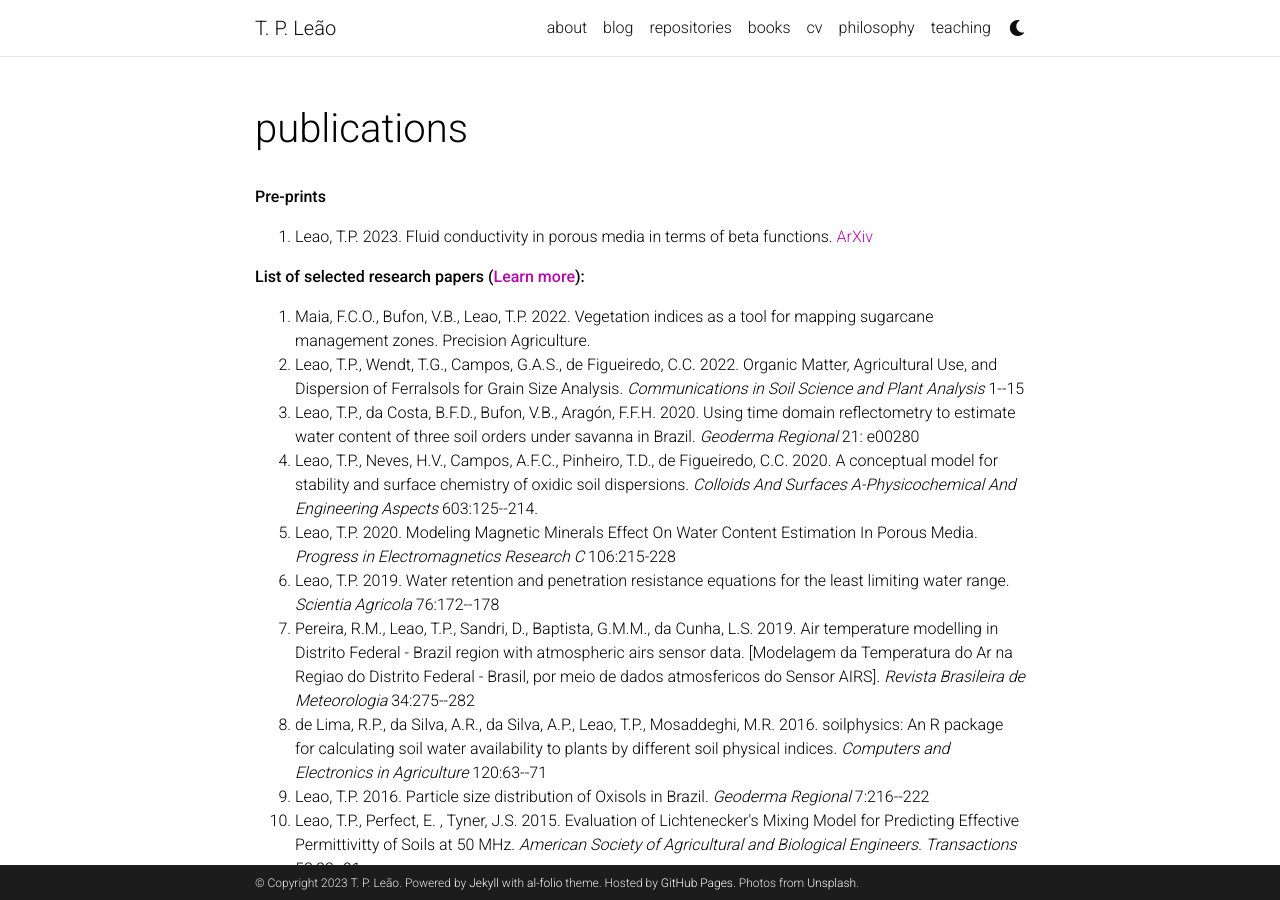
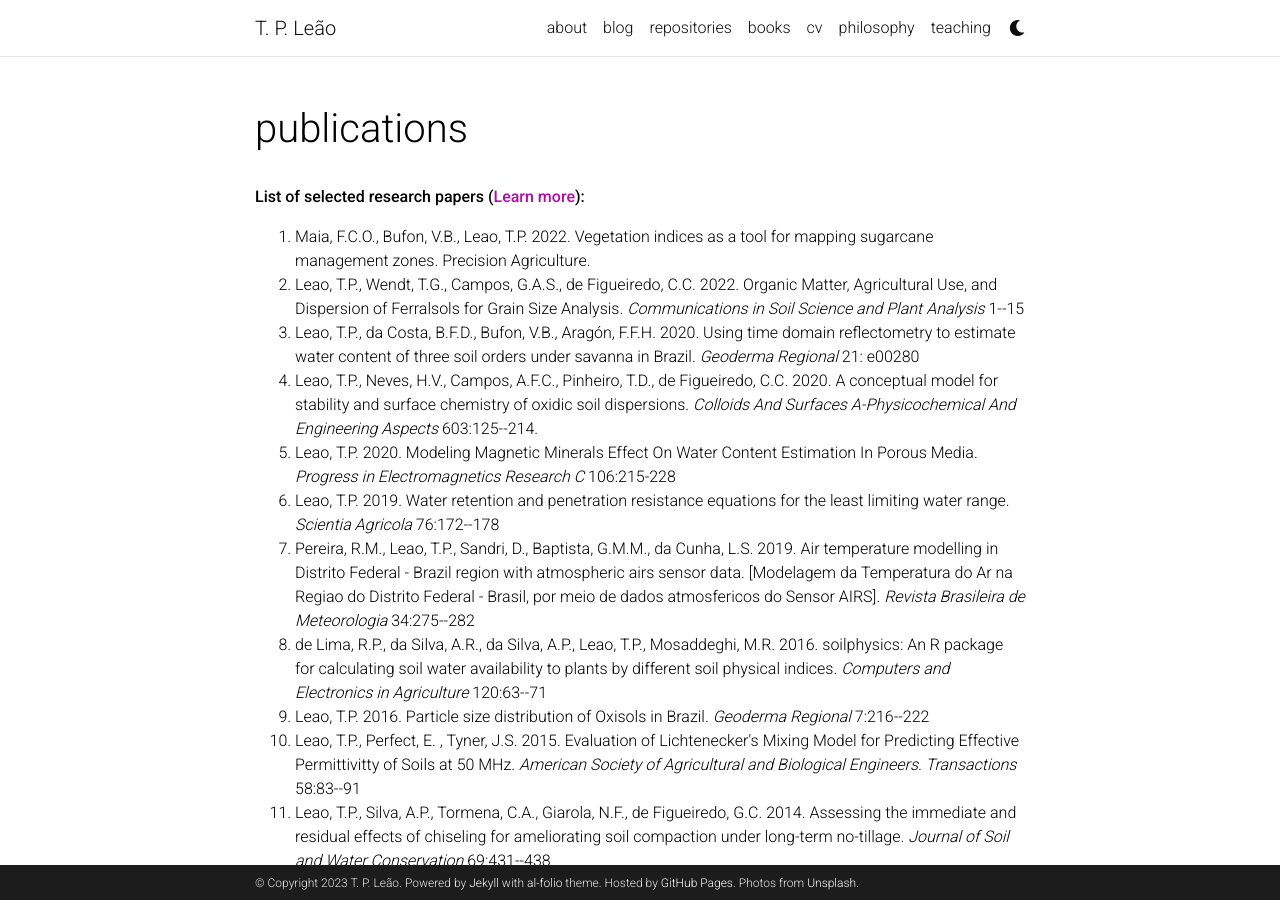
Before and after one commit to leaot/leaot.github.io, a Jekyll site: the page built from _pages/publications.md, in a window 1280 px wide and 900 px high. Built offline with Jekyll 4.4.1, drawn with Linux system fonts in a browser that asks for light colours; comment, search, counter and statistics services are not loaded; a style sheet for code colours, icons or effects is not loaded.

Commit message:
Update publications.md

```diff
--- a/_pages/publications.md
+++ b/_pages/publications.md
@@ -6,18 +6,11 @@ description: # false publications by categories in reversed chronological order.
 ---
 
 
-<strong> Pre-prints </strong>
-<ol>
-<li>
-Leao, T.P. 2023. Fluid conductivity in porous media in terms of beta functions. <a href="https://arxiv.org/pdf/2306.03979.pdf"> ArXiv </a> </li>
-</ol>
-
 <strong> List of selected research papers (<a href="https://sci-hub">Learn more</a>): </strong>
 
 <ol>
 <li>
 Maia, F.C.O., Bufon, V.B., Leao, T.P. 2022. Vegetation indices as a tool for mapping sugarcane management zones. Precision Agriculture. </li>
-
 
 <li>
 Leao, T.P., Wendt, T.G., Campos, G.A.S., de Figueiredo, C.C. 2022. Organic Matter, Agricultural Use, and Dispersion of Ferralsols for Grain Size Analysis. <em>  Communications in Soil Science and Plant Analysis</em> 1--15 </li>
```
